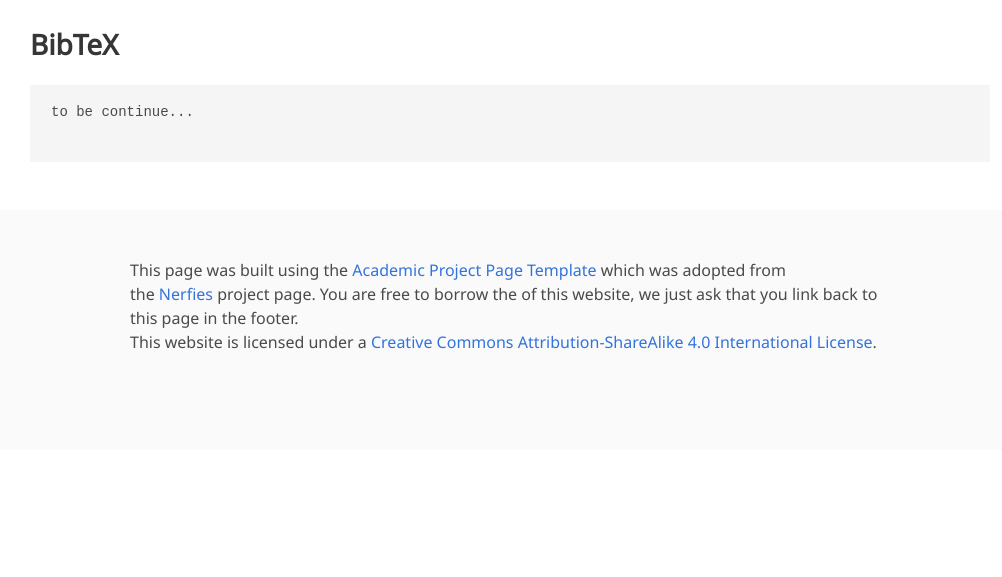
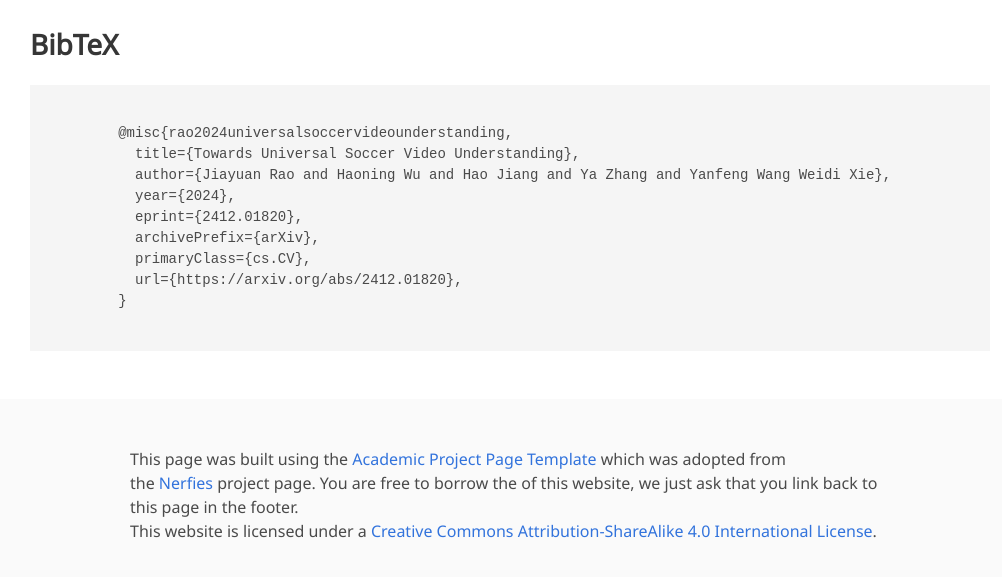
Before and after one commit to jyrao/UniSoccer, a plain HTML site: page index.html in a window 1280 px wide. Shown: the part 7131-7708 px from the top of the page, without its empty margins (130-1132 px from the left). Before the commit the page ends 7581 px from the top, so only its background shows below. Drawn offline with nearby package versions, Linux system fonts and the light colour scheme; some icons are missing; a web font is replaced by a local one.

Commit message:
update arxivs

```diff
--- a/index.html
+++ b/index.html
@@ -80,7 +80,7 @@
                     <div class="publication-links">
                          <!-- Arxiv PDF link -->
                       <span class="link-block">
-                        <a href="https://github.com/jyrao/UniSoccer" target="_blank"
+                        <a href="https://arxiv.org/pdf/2412.01820" target="_blank"
                         class="external-link button is-normal is-rounded is-dark">
                         <span class="icon">
                           <i class="fas fa-file-pdf"></i>
@@ -315,7 +315,16 @@ figcaption {
   <section class="section" id="BibTeX">
     <div class="container is-max-desktop content">
       <h2 class="title">BibTeX</h2>
-      <pre><code>to be continue...
+      <pre><code>
+        @misc{rao2024universalsoccervideounderstanding,
+          title={Towards Universal Soccer Video Understanding},
+          author={Jiayuan Rao and Haoning Wu and Hao Jiang and Ya Zhang and Yanfeng Wang Weidi Xie},
+          year={2024},
+          eprint={2412.01820},
+          archivePrefix={arXiv},
+          primaryClass={cs.CV},
+          url={https://arxiv.org/abs/2412.01820},
+        }
       </code></pre>
     </div>
 </section>
```
